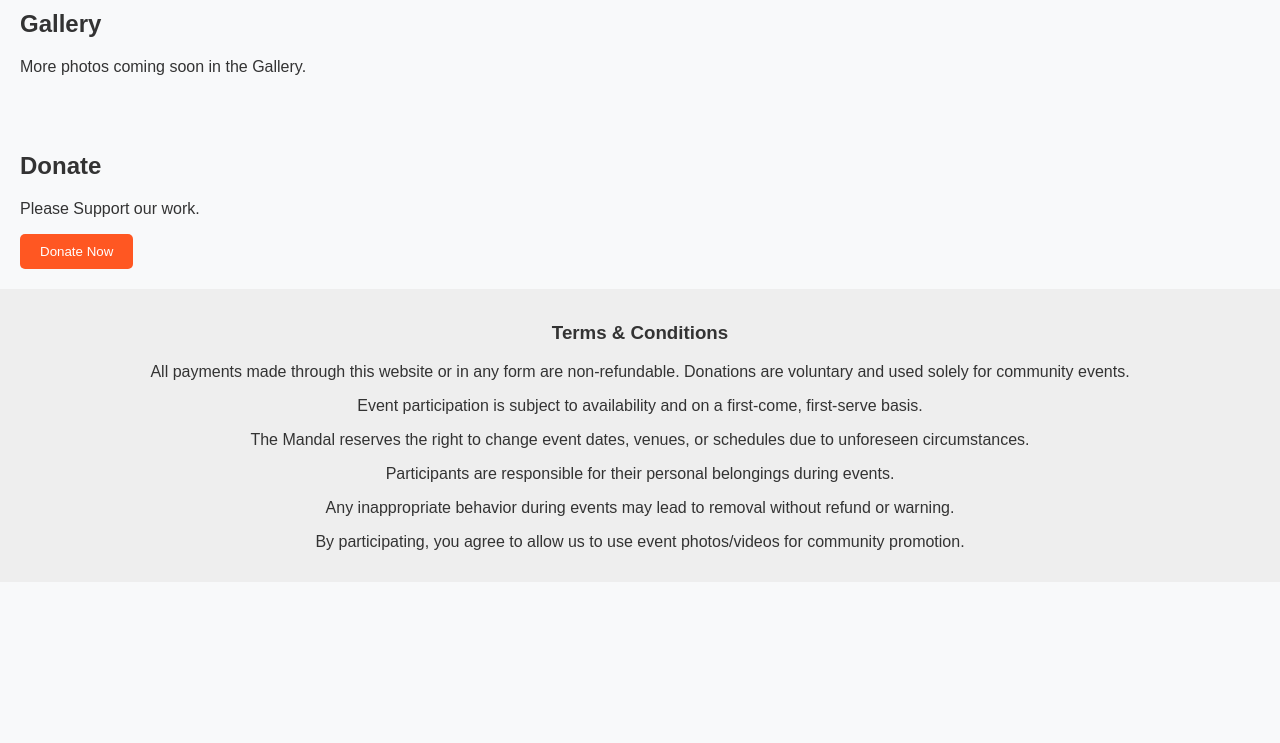
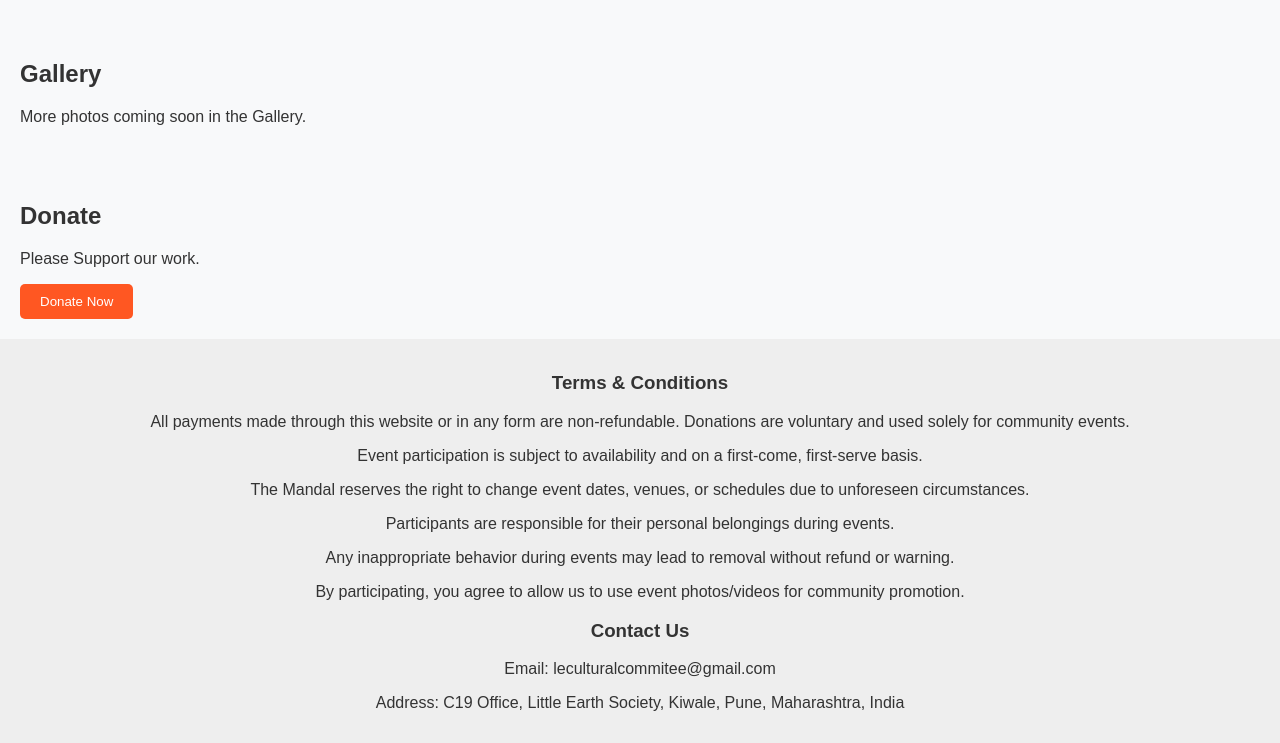
Before and after one commit to LEKKSMANDAL/LE, a plain HTML site: page index.html in a window 1280 px wide. Shown: the part 1134-1877 px from the top of the page. Before the commit the page ends 1716 px from the top, so only its background shows below. Drawn offline with Linux system fonts and the light colour scheme.

Commit message:
Update index.html

```diff
--- a/index.html
+++ b/index.html
@@ -4,6 +4,7 @@
   <meta charset="UTF-8" />
   <meta name="viewport" content="width=device-width, initial-scale=1.0" />
   <title>Little Earth Kala Krida v Sanskrutik Mandal, Kiwale.</title>
+  <p>Reg. No. Pune/0001261/2024 | PAN: AAEAL3894Q</p>
   <link rel="stylesheet" href="style.css" />
 </head>
 <body>
@@ -53,6 +54,9 @@
     <p>Participants are responsible for their personal belongings during events.</p>
     <p>Any inappropriate behavior during events may lead to removal without refund or warning.</p>
     <p>By participating, you agree to allow us to use event photos/videos for community promotion.</p>
+    <h3>Contact Us</h3>
+  <p>Email: leculturalcommitee@gmail.com </p>
+  <p>Address: C19 Office, Little Earth Society, Kiwale, Pune, Maharashtra, India</p>
   </ul>
     </section>
   </footer>
```
